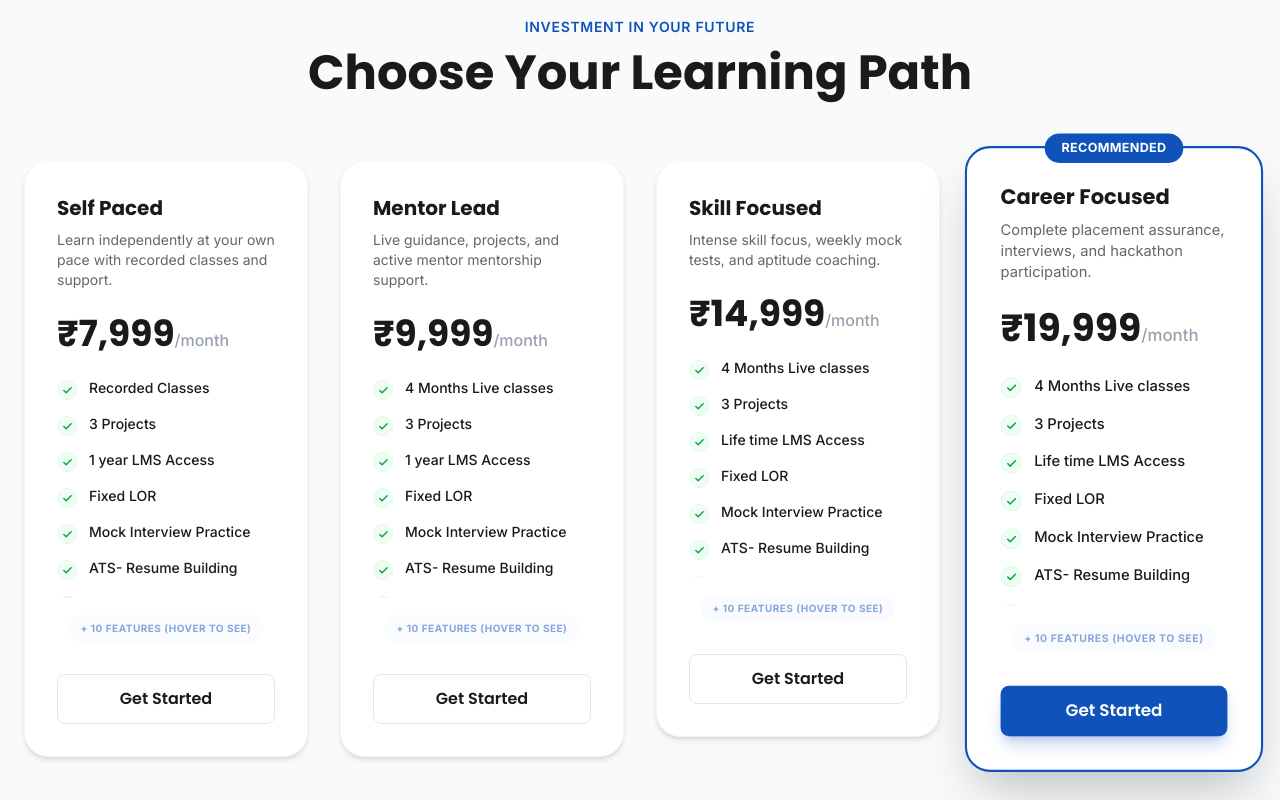
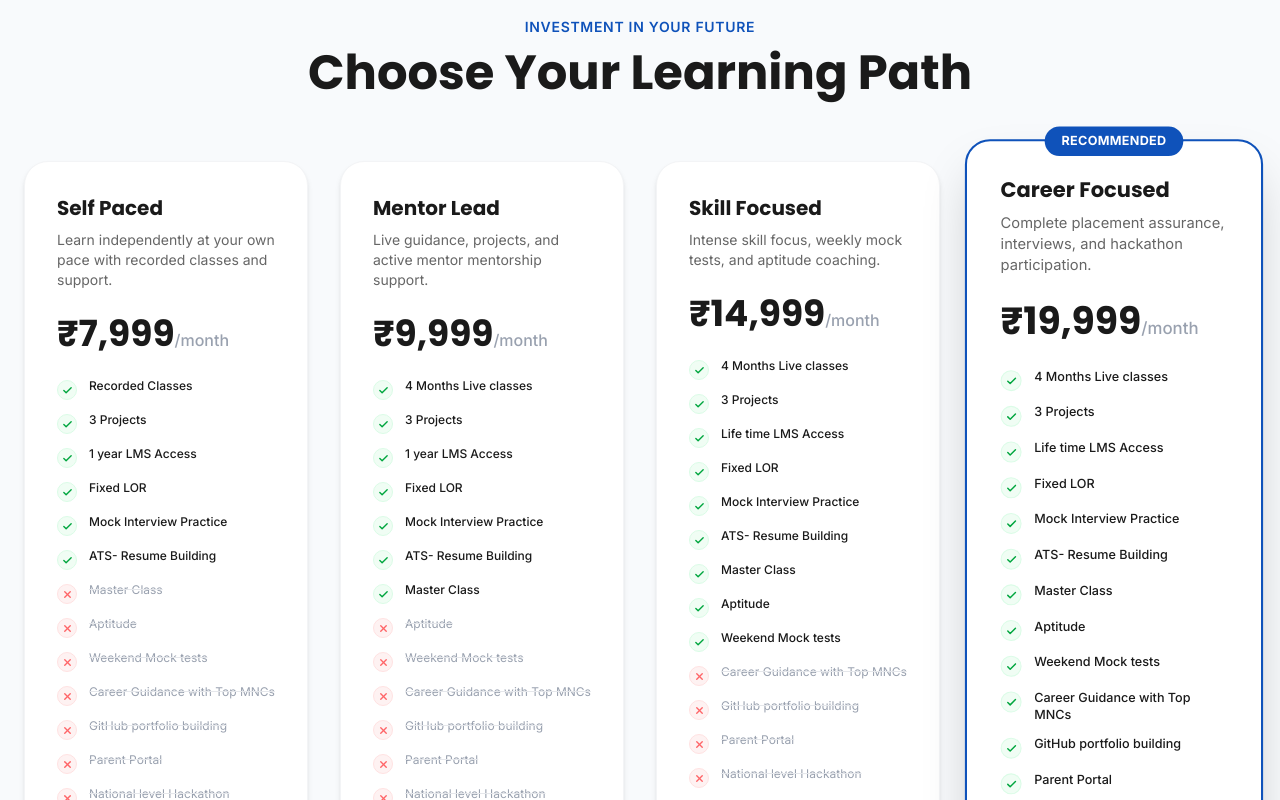
Before and after one commit to reddyrohan2003/brillnex-tech, a Next.js app: page / in a window 1280 px wide. Shown: the part 3600-4400 px from the top of the page. Built offline with nearby package versions, Linux system fonts and the light colour scheme.

Commit message:
fix: resolve Pricing card jumpiness by displaying all checklist features static and adding hover card translate lift animation

```diff
--- a/src/components/home/PricingPlans.tsx
+++ b/src/components/home/PricingPlans.tsx
@@ -116,7 +116,7 @@ export default function PricingPlans() {
           <h2 className="text-3xl md:text-4xl lg:text-5xl font-bold">Choose Your Learning Path</h2>
         </div>
 
-        <div className="grid md:grid-cols-2 xl:grid-cols-4 gap-8 max-w-7xl mx-auto items-start">
+        <div className="grid md:grid-cols-2 xl:grid-cols-4 gap-8 max-w-7xl mx-auto items-stretch">
           {plans.map((plan, index) => (
             <motion.div
               key={index}
@@ -124,19 +124,21 @@ export default function PricingPlans() {
               whileInView={{ opacity: 1, y: 0 }}
               viewport={{ once: true }}
               transition={{ duration: 0.5, delay: index * 0.1 }}
+              whileHover={{ y: -8 }}
               className={cn(
-                "relative bg-white rounded-3xl p-8 transition-all duration-500 group",
+                "relative bg-white rounded-3xl p-8 transition-all duration-300 flex flex-col justify-between h-full group",
                 plan.isRecommended
                   ? "border-2 border-primary shadow-2xl scale-100 xl:scale-105 z-10"
                   : "border border-gray-100 shadow-md hover:shadow-xl"
               )}
             >
               {plan.isRecommended && (
-                <div className="absolute top-0 left-1/2 -translate-x-1/2 -translate-y-1/2 bg-primary text-white text-xs font-bold px-4 py-1.5 rounded-full uppercase tracking-wide">
+                <div className="absolute top-0 left-1/2 -translate-x-1/2 -translate-y-1/2 bg-primary text-white text-xs font-bold px-4 py-1.5 rounded-full uppercase tracking-wide z-20">
                   Recommended
                 </div>
               )}
 
+              <div>
                 <h3 className="text-xl font-bold mb-2 font-heading">{plan.name}</h3>
                 <p className="text-text-secondary text-sm mb-6 min-h-[40px]">{plan.desc}</p>
 
@@ -145,9 +147,7 @@ export default function PricingPlans() {
                   <span className="text-gray-400 font-medium">{plan.period}</span>
                 </div>
 
-              <div className="relative mb-8">
-                {/* Features list container - expands smoothly on hover */}
-                <div className="max-h-[220px] group-hover:max-h-[600px] overflow-hidden transition-all duration-700 ease-in-out space-y-3.5 pr-1">
+                <div className="space-y-3 mb-8">
                   {plan.features.map((feature, fIndex) => (
                     <div key={fIndex} className="flex items-start gap-3">
                       {feature.included ? (
@@ -160,23 +160,13 @@ export default function PricingPlans() {
                         </div>
                       )}
                       <span className={cn(
-                        "text-sm transition-colors duration-300",
+                        "text-xs transition-colors duration-300",
                         feature.included ? "text-text-primary font-medium" : "text-gray-400 line-through decoration-gray-200"
                       )}>
                         {feature.name}
                       </span>
                     </div>
                   ))}
-                </div>
-
-                {/* Fade effect at the bottom of the list when collapsed */}
-                <div className="absolute bottom-0 left-0 right-0 h-12 bg-gradient-to-t from-white to-transparent pointer-events-none group-hover:opacity-0 transition-opacity duration-500" />
-
-                {/* Interactive indicator to nudge user to hover */}
-                <div className="mt-4 text-center group-hover:hidden transition-all duration-300">
-                  <p className="text-[10px] font-bold text-primary tracking-wider uppercase bg-primary/5 rounded-full py-1.5 px-3 inline-block animate-pulse">
-                    + {plan.features.length - 6} features (hover to see)
-                  </p>
                 </div>
               </div>
 
@@ -185,7 +175,7 @@ export default function PricingPlans() {
                 target="_blank"
                 rel="noopener noreferrer"
                 className={cn(
-                  "w-full block text-center py-3 rounded-lg font-heading font-semibold transition-all cursor-pointer",
+                  "w-full block text-center py-3 rounded-lg font-heading font-semibold transition-all cursor-pointer mt-auto",
                   plan.isRecommended
                     ? "bg-primary text-white hover:bg-blue-700 shadow-lg shadow-primary/25"
                     : "bg-white border border-gray-200 text-text-primary hover:border-primary hover:text-primary"
```
Lines whose indentation alone changed are shown as unchanged.
